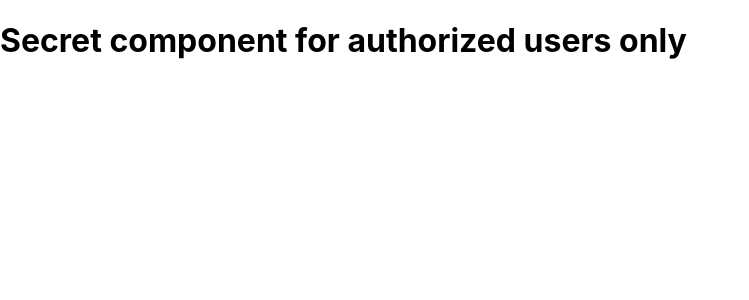
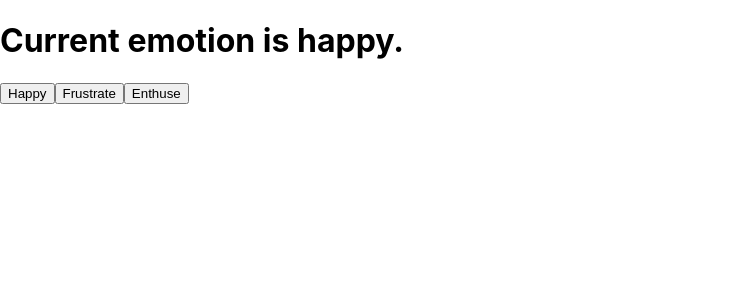
Before and after one commit to nikolaylutsenko/react-essentials, a React (Create React App) app: page / in a window 1280 px wide. Shown: the top 300 px of the page, without its empty margins (0-749 px from the left). Built offline with nearby package versions, Linux system fonts and the light colour scheme.

Commit message:
Work with useState

```diff
--- a/src/App.js
+++ b/src/App.js
@@ -1,18 +1,16 @@
+import React, {useState} from "react";
 import logo from './logo.svg';
 import './App.css';
 
-function SecretComponent(){
-  return <h1>Secret component for authorized users only</h1>;
-}
+function App(props) {
+  const [emotion, setEmotion] = useState("happy");
 
-function RegularComponent(){
-  return <h1>Everybody can see this component.</h1>;
-}
-
-function App(props) {
   return(
   <>
-    {props.authorized ? <SecretComponent/> : <RegularComponent/>}
+    <h1>Current emotion is {emotion}.</h1>
+    <button onClick={()=>setEmotion("happy")}>Happy</button>
+    <button onClick={()=>setEmotion("frustrate")}>Frustrate</button>
+    <button onClick={()=>setEmotion("enthusiastic")}>Enthuse</button>
   </>
   )
 }
--- a/src/index.js
+++ b/src/index.js
@@ -12,6 +12,6 @@
 }
 
 ReactDOM.render(
-<App authorized = {true}/>,
+<App/>,
  document.getElementById('root')
 );
```
